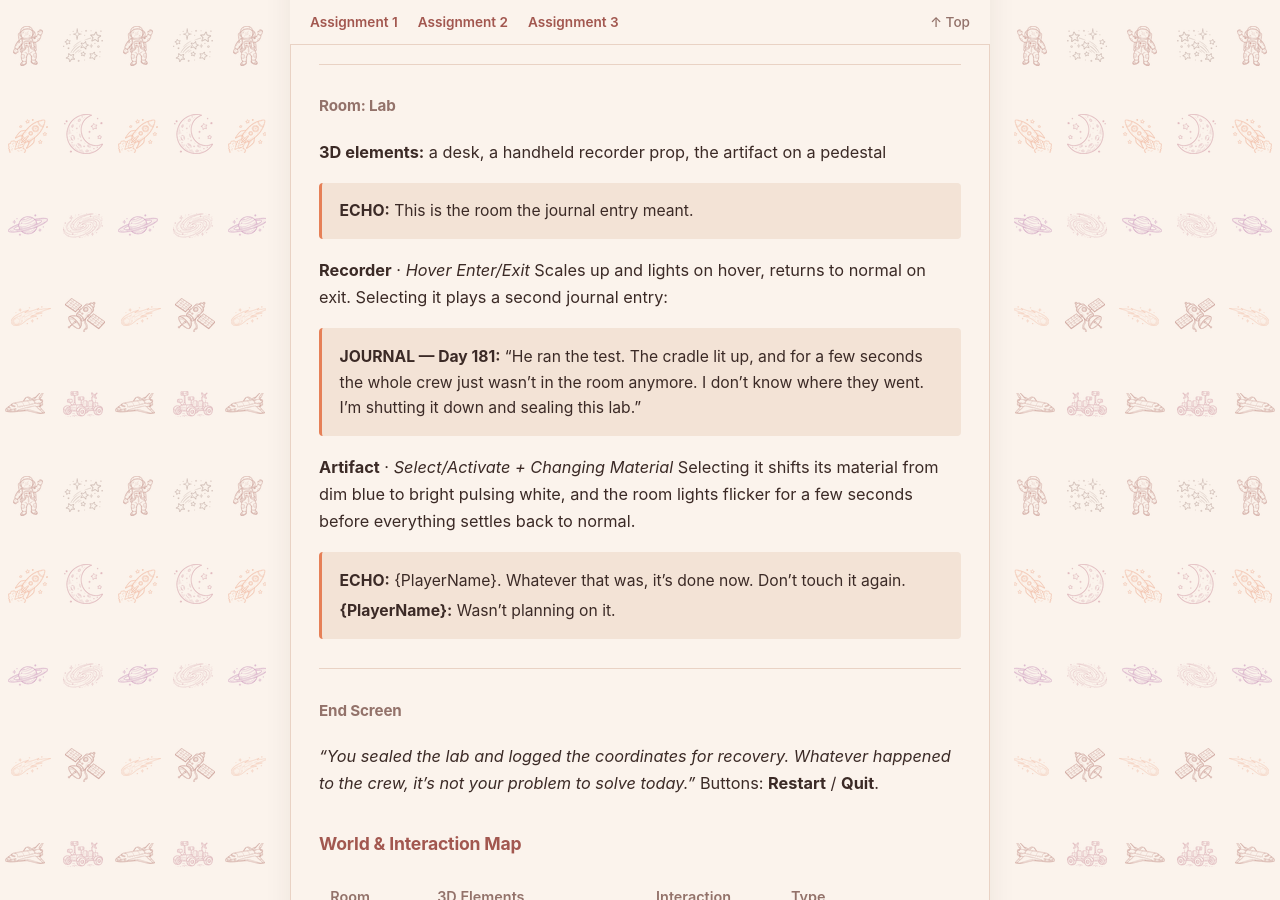
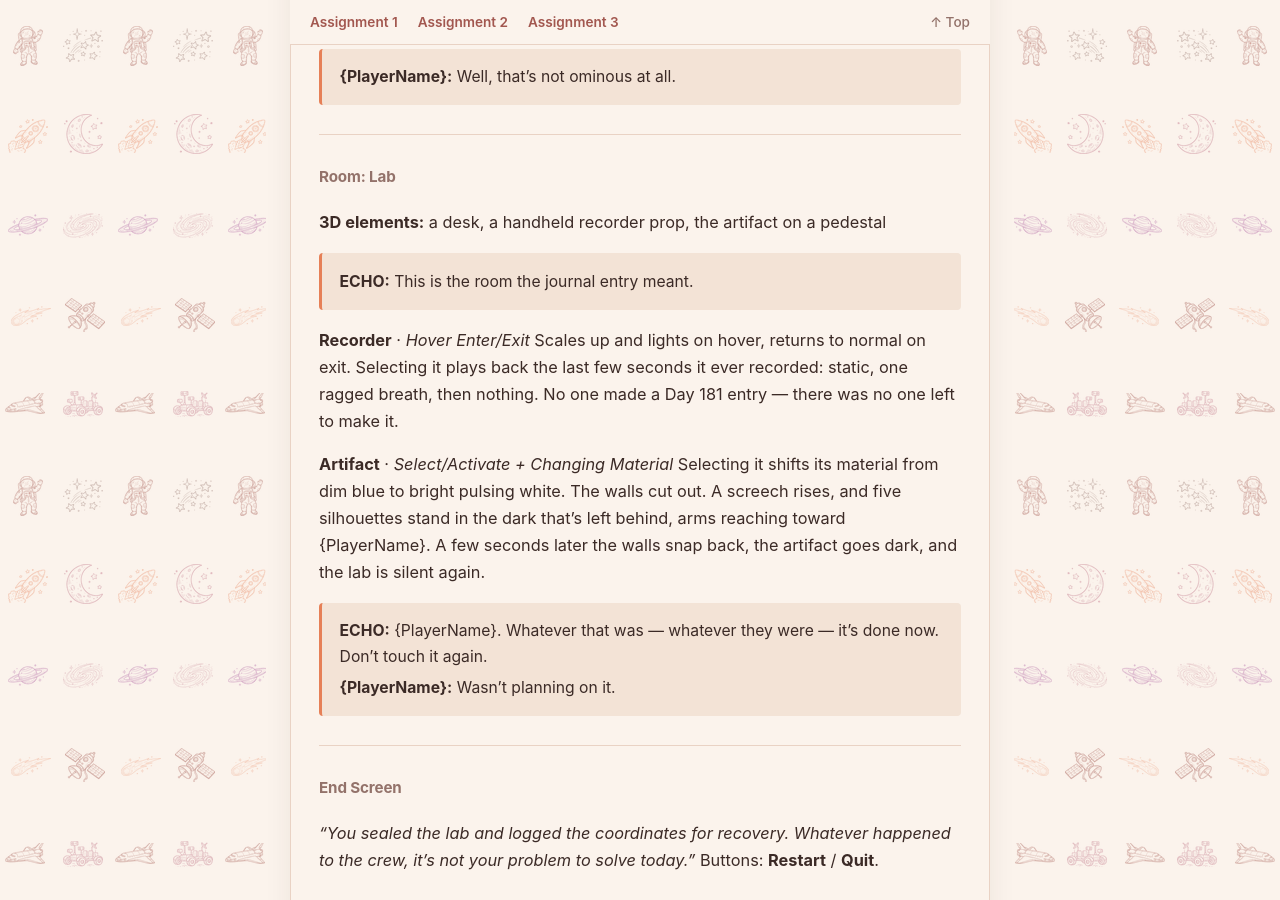
Before and after one commit to moff05/cim423-3d-world, a Jekyll site: the page built from index.md, in a window 1280 px wide and 900 px high, scrolled down 1872 px. Built offline with Jekyll 4.4.1, drawn with Linux system fonts in a browser that asks for light colours; some of the changed text lies outside the part shown.

Commit message:
Rework story for a smaller, no-survivor crew and add the audio beat
Crew count 14->5, cuts the Day 181 survivor log entirely (nobody was
left to write it), and rewrites the artifact trigger as a buildable
walls-off/silhouettes/screech event instead of just a material change.

Co-Authored-By: Claude Sonnet 5 <noreply@anthropic.com>
Claude-Session: https://claude.ai/code/session_01EXSHHrPegx68P7D3CLUmwe

```diff
--- a/index.md
+++ b/index.md
@@ -10,6 +10,8 @@ title: Home
 </div>
 
 The player character has no fixed name — it's entered on the start screen and referred to below as **{PlayerName}**. The ship AI companion is **ECHO**.
+
+The station stays dead silent throughout — just {PlayerName}'s breathing and ECHO's voice — except for the one moment in the Lab where that breaks.
 
 #### Start Screen
 *Custom UI Interaction*
@@ -25,7 +27,7 @@ A simple UI panel: station logo, a text input field labeled "Enter your call sig
 >
 > **{PlayerName}:** Great. More parts for us, then.
 >
-> **ECHO:** Crew roster says fourteen people, {PlayerName}. But the station's activity log — every entry, every day, automatic — only has records for nine of them. The other five just stop showing up. That's not what a normal reassignment looks like.
+> **ECHO:** Crew roster says five people, {PlayerName}. The station's activity log — every entry, every day, automatic — stops dead on the same day, for all five. Not staggered. Not partial. Same day. That's not what a normal evacuation looks like.
 
 **Airlock Door** · *Hover / Select / Activate*
 The door glows on hover, then opens on select, moving the player into the corridor.
@@ -59,14 +61,12 @@ Selecting the terminal opens a UI panel showing a written journal entry left by
 > **ECHO:** This is the room the journal entry meant.
 
 **Recorder** · *Hover Enter/Exit*
-Scales up and lights on hover, returns to normal on exit. Selecting it plays a second journal entry:
-
-> **JOURNAL — Day 181:** "He ran the test. The cradle lit up, and for a few seconds the whole crew just wasn't in the room anymore. I don't know where they went. I'm shutting it down and sealing this lab."
+Scales up and lights on hover, returns to normal on exit. Selecting it plays back the last few seconds it ever recorded: static, one ragged breath, then nothing. No one made a Day 181 entry — there was no one left to make it.
 
 **Artifact** · *Select/Activate + Changing Material*
-Selecting it shifts its material from dim blue to bright pulsing white, and the room lights flicker for a few seconds before everything settles back to normal.
+Selecting it shifts its material from dim blue to bright pulsing white. The walls cut out. A screech rises, and five silhouettes stand in the dark that's left behind, arms reaching toward {PlayerName}. A few seconds later the walls snap back, the artifact goes dark, and the lab is silent again.
 
-> **ECHO:** {PlayerName}. Whatever that was, it's done now. Don't touch it again.
+> **ECHO:** {PlayerName}. Whatever that was — whatever they were — it's done now. Don't touch it again.
 >
 > **{PlayerName}:** Wasn't planning on it.
 
```
